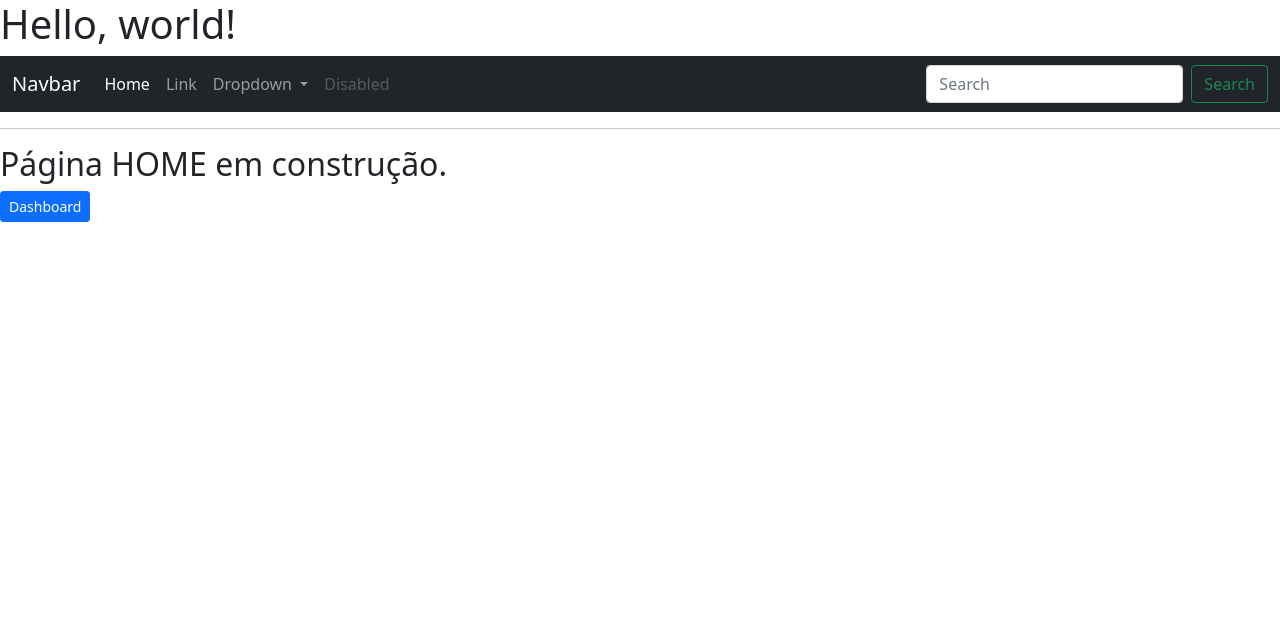
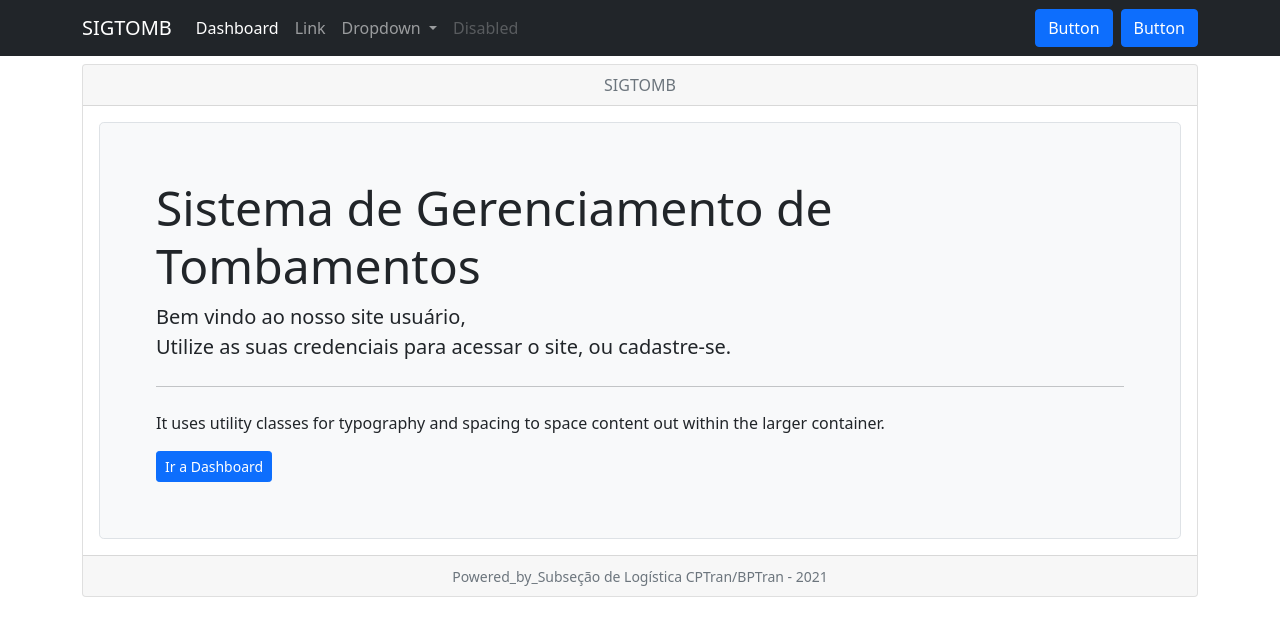
Before and after one commit to edilsossilva/logistica, a Django app: page / in a window 1280 px wide. Shown: the top 636 px of the page. Run offline with Django 3.2, Linux system fonts and the light colour scheme.

Commit message:
arquivos html
Arquivos alterados para apresentação inicial

```diff
--- a/templates/base.html
+++ b/templates/base.html
@@ -11,12 +11,13 @@
     <title>{% block title %} SIGTOMB {% endblock %}</title>
   </head>
   <body>
-    <h1>Hello, world!</h1>
     {% include 'navbar.html' %}
-    <hr>
-    {% block content %}
+    <div class="container">
+        {% block content %}
 
-    {% endblock %}
+        {% endblock %}
+    </div>
+
 
     <script src="https://cdn.jsdelivr.net/npm/@popperjs/core@2.9.2/dist/umd/popper.min.js" integrity="sha384-IQsoLXl5PILFhosVNubq5LC7Qb9DXgDA9i+tQ8Zj3iwWAwPtgFTxbJ8NT4GN1R8p" crossorigin="anonymous"></script>
     <script src="https://cdn.jsdelivr.net/npm/bootstrap@5.0.2/dist/js/bootstrap.min.js" integrity="sha384-cVKIPhGWiC2Al4u+LWgxfKTRIcfu0JTxR+EQDz/bgldoEyl4H0zUF0QKbrJ0EcQF" crossorigin="anonymous"></script>
--- a/templates/core/home.html
+++ b/templates/core/home.html
@@ -1,11 +1,34 @@
 {% extends 'base.html' %}
 
-{% block title %} DASHBOARD|{{ block.super }}{% endblock %}
+{% block title %} HOME|{{ block.super }}{% endblock %}
 
 {% block content %}
 
-<h2>Página HOME em construção.</h2>
-
-<a href="{% url 'dashboard' %} " class="btn btn-sm btn-primary">Dashboard</a>
+<div class="row justify-content-center">
+    <div class="col-md-12 mt-2">
+        <div class="card">
+            <div class="card-header text-center text-muted">
+                SIGTOMB
+            </div>
+            <div class="card-body">
+                <div class="h-100 p-4 bg-light border rounded-3">
+                    <div class="bg-light p-3 rounded-lg m-3">
+                        <h1 class="display-5">Sistema de Gerenciamento de Tombamentos</h1>
+                        <p class="lead">Bem vindo ao nosso site usuário, <br>
+                                    Utilize as suas credenciais para acessar o site, ou cadastre-se.</p>
+                        <hr class="my-4">
+                        <p>It uses utility classes for typography and spacing to space content out within the larger container.</p>
+                        <a href="{% url 'dashboard' %}" class="btn btn-sm btn-primary">Ir a Dashboard</a>
+                    </div>
+                </div>
+            </div>
+            <div class="card-footer text-center">
+                <small class="text-center text-muted">
+                    Powered_by_Subseção de Logística CPTran/BPTran - 2021
+                </small>
+            </div>
+        </div>
+    </div>
+</div>
 
 {% endblock %}
--- a/templates/navbar.html
+++ b/templates/navbar.html
@@ -1,13 +1,13 @@
 <nav class="navbar navbar-expand-lg navbar-dark bg-dark">
-    <div class="container-fluid">
-      <a class="navbar-brand" href="#">Navbar</a>
+    <div class="container">
+      <a class="navbar-brand" href="{% url 'home' %}">SIGTOMB</a>
       <button class="navbar-toggler" type="button" data-bs-toggle="collapse" data-bs-target="#navbarSupportedContent" aria-controls="navbarSupportedContent" aria-expanded="false" aria-label="Toggle navigation">
         <span class="navbar-toggler-icon"></span>
       </button>
       <div class="collapse navbar-collapse" id="navbarSupportedContent">
         <ul class="navbar-nav me-auto mb-2 mb-lg-0">
           <li class="nav-item">
-            <a class="nav-link active" aria-current="page" href="#">Home</a>
+            <a class="nav-link active" aria-current="page" href="{% url 'dashboard' %}">Dashboard</a>
           </li>
           <li class="nav-item">
             <a class="nav-link" href="#">Link</a>
@@ -27,10 +27,10 @@
             <a class="nav-link disabled" href="#" tabindex="-1" aria-disabled="true">Disabled</a>
           </li>
         </ul>
-        <form class="d-flex">
-          <input class="form-control me-2" type="search" placeholder="Search" aria-label="Search">
-          <button class="btn btn-outline-success" type="submit">Search</button>
-        </form>
+        <div class="d-grid gap-2 d-md-flex justify-content-md-end">
+          <button class="btn btn-primary me-md" type="button">Button</button>
+          <button class="btn btn-primary" type="button">Button</button>
+        </div>
       </div>
     </div>
   </nav>
```
Also changed, not shown: templates/core/dashboard.html (+25 -4 lines).
